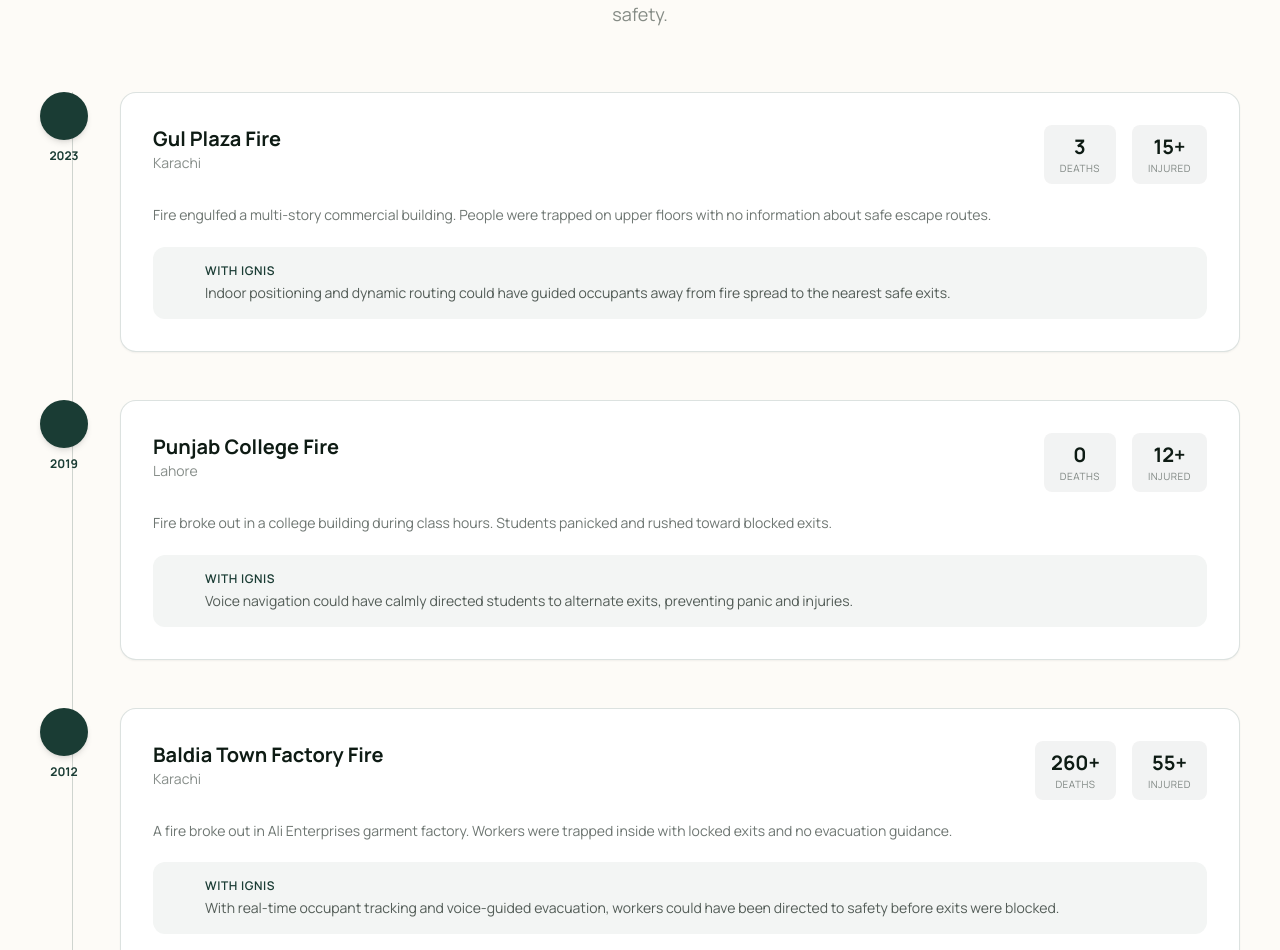
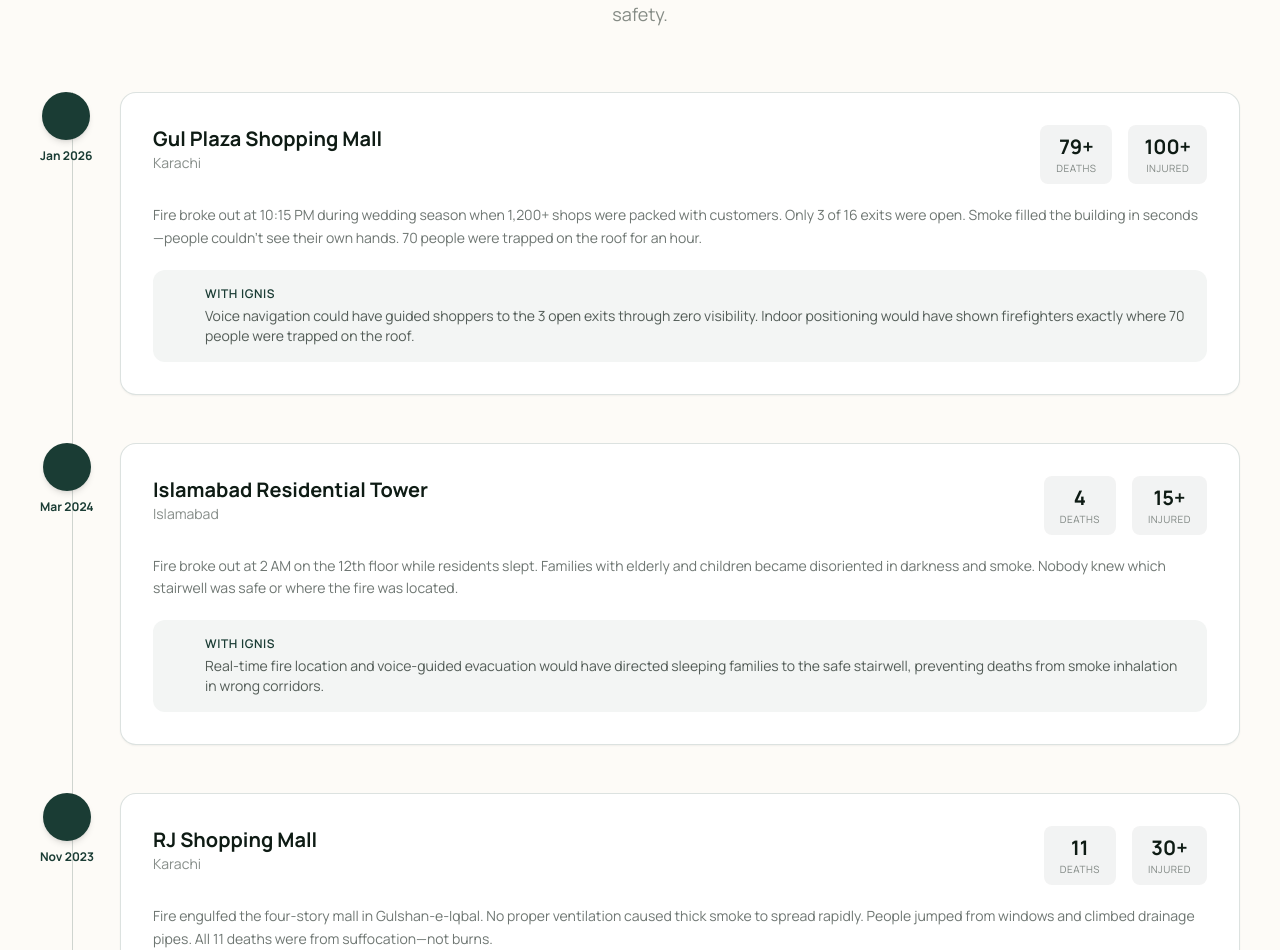
Before and after one commit to IgnisBuilding/ignis-website, a Next.js app: page /solutions in a window 1280 px wide. Shown: the part 1362-2312 px from the top of the page. Built offline with nearby package versions, Linux system fonts and the light colour scheme.

Commit message:
Update with real Pakistan fire incidents - Gul Plaza 2026, RJ Mall, Islamabad Tower, Faisalabad Mill

```diff
--- a/src/app/(frontend)/solutions/page.tsx
+++ b/src/app/(frontend)/solutions/page.tsx
@@ -10,31 +10,40 @@ export const metadata: Metadata = {
 
 const realIncidents = [
   {
-    title: 'Gul Plaza Fire',
-    year: '2023',
+    title: 'Gul Plaza Shopping Mall',
+    year: 'Jan 2026',
     location: 'Karachi',
-    icon: 'apartment',
-    description: 'Fire engulfed a multi-story commercial building. People were trapped on upper floors with no information about safe escape routes.',
-    casualties: { deaths: '3', injured: '15+' },
-    lesson: 'Indoor positioning and dynamic routing could have guided occupants away from fire spread to the nearest safe exits.',
+    icon: 'storefront',
+    description: 'Fire broke out at 10:15 PM during wedding season when 1,200+ shops were packed with customers. Only 3 of 16 exits were open. Smoke filled the building in seconds—people couldn\'t see their own hands. 70 people were trapped on the roof for an hour.',
+    casualties: { deaths: '79+', injured: '100+' },
+    lesson: 'Voice navigation could have guided shoppers to the 3 open exits through zero visibility. Indoor positioning would have shown firefighters exactly where 70 people were trapped on the roof.',
   },
   {
-    title: 'Punjab College Fire',
-    year: '2019',
-    location: 'Lahore',
-    icon: 'school',
-    description: 'Fire broke out in a college building during class hours. Students panicked and rushed toward blocked exits.',
-    casualties: { deaths: '0', injured: '12+' },
-    lesson: 'Voice navigation could have calmly directed students to alternate exits, preventing panic and injuries.',
+    title: 'Islamabad Residential Tower',
+    year: 'Mar 2024',
+    location: 'Islamabad',
+    icon: 'apartment',
+    description: 'Fire broke out at 2 AM on the 12th floor while residents slept. Families with elderly and children became disoriented in darkness and smoke. Nobody knew which stairwell was safe or where the fire was located.',
+    casualties: { deaths: '4', injured: '15+' },
+    lesson: 'Real-time fire location and voice-guided evacuation would have directed sleeping families to the safe stairwell, preventing deaths from smoke inhalation in wrong corridors.',
   },
   {
-    title: 'Baldia Town Factory Fire',
-    year: '2012',
+    title: 'RJ Shopping Mall',
+    year: 'Nov 2023',
     location: 'Karachi',
+    icon: 'local_mall',
+    description: 'Fire engulfed the four-story mall in Gulshan-e-Iqbal. No proper ventilation caused thick smoke to spread rapidly. People jumped from windows and climbed drainage pipes. All 11 deaths were from suffocation—not burns.',
+    casualties: { deaths: '11', injured: '30+' },
+    lesson: 'Dynamic evacuation routing could have guided people away from smoke-filled corridors to clear exits, preventing the suffocation deaths.',
+  },
+  {
+    title: 'Faisalabad Textile Mill',
+    year: 'Dec 2023',
+    location: 'Faisalabad',
     icon: 'factory',
-    description: 'A fire broke out in Ali Enterprises garment factory. Workers were trapped inside with locked exits and no evacuation guidance.',
-    casualties: { deaths: '260+', injured: '55+' },
-    lesson: 'With real-time occupant tracking and voice-guided evacuation, workers could have been directed to safety before exits were blocked.',
+    description: 'Evening shift fire trapped workers on upper floors when emergency exits were found locked. Workers tied cloth together to climb down from windows. The basic alarm provided no information about fire location or safe routes.',
+    casualties: { deaths: '8', injured: '30+' },
+    lesson: 'Indoor positioning would have tracked all workers. Voice navigation could have directed them to alternate exits before smoke made corridors impassable.',
   },
 ]
 
```
